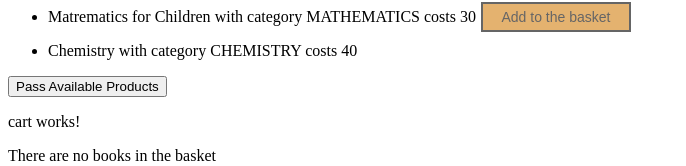
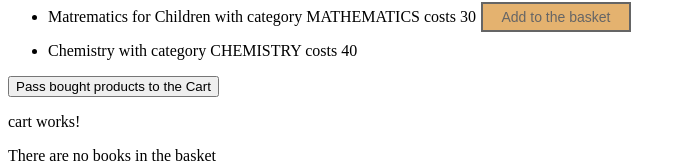
Before and after one commit to VZhyrytskiy/shop-4, an Angular app: page / in a window 1280 px wide. Shown: the part 1117-1283 px from the top of the page, without its empty margins (0-686 px from the left). Built offline with nearby package versions, Linux system fonts and the light colour scheme.

Commit message:
refactor: change button name

```diff
--- a/src/app/components/product-list/product-list.component.html
+++ b/src/app/components/product-list/product-list.component.html
@@ -1,3 +1,3 @@
 <p>product-list works!</p>
 <app-product [products]="products" (notifyParent) = "onAddProductToBasket($event)"></app-product>
-<button (click)="onClick()">Pass Available Products</button>
+<button (click)="onClick()">Pass bought products to the Cart</button>
```
